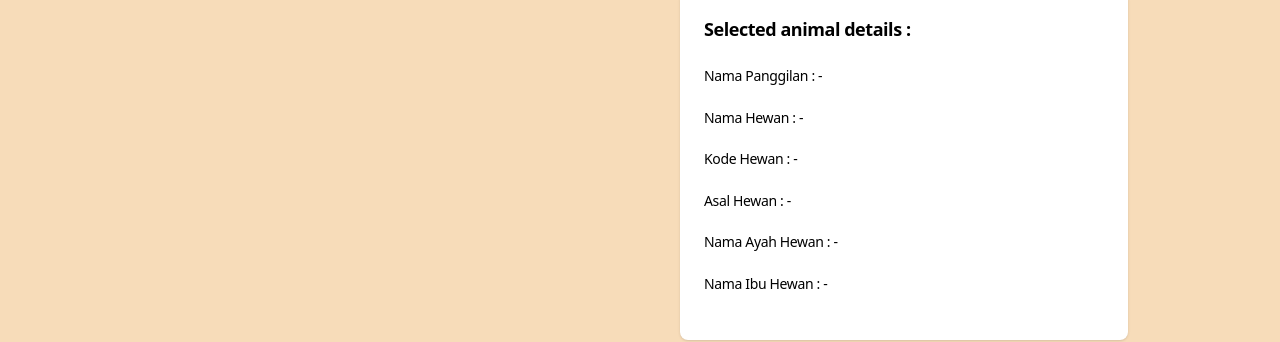
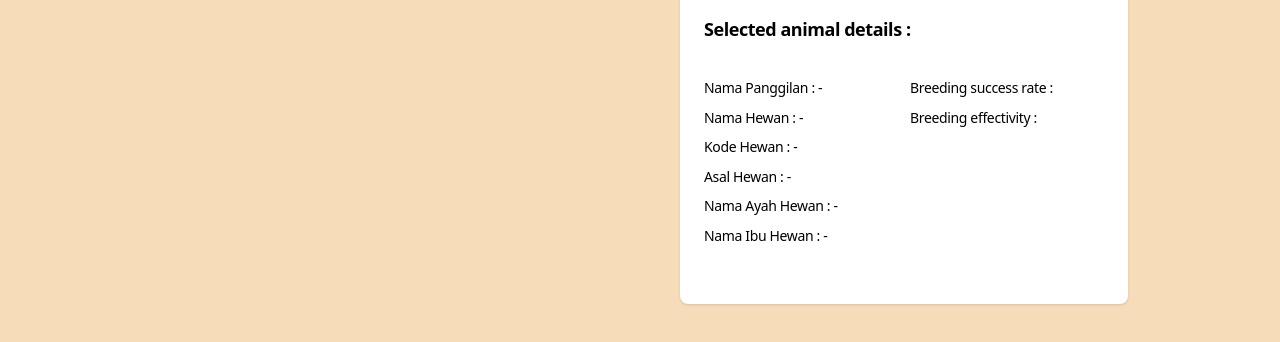
Before and after one commit to timothyjohan/14_Cruixx_Mate-Diary, a React (Vite) app in the folder mate-diary/: page /tree in a window 1280 px wide. Shown: the part 247-589 px from the top of the page. Built offline with nearby package versions, Linux system fonts and the light colour scheme; no server answers.

Commit message:
fix bug + improve family tree

```diff
--- a/mate-diary/src/pages/FamilyTree.jsx
+++ b/mate-diary/src/pages/FamilyTree.jsx
@@ -14,6 +14,8 @@ export default function FamilyTree(){
     const [animalTree, setAnimalTree] = useState({})
     const [animalDetail, setAnimalDetail] = useState({})
     const [timerId, setTimerId] = useState(null)
+    const [kawinSuksesRate, setKawinSuksesRate] = useState("")
+    const [kawinEfektifRate, setKawinEfektifRate] = useState("")
 
     const [cookies, setCookie, removeCookie] = useCookies(['currentUser', 'currentAnimal']);
     const [currentUser, setCurrentUser] = useState(null)
@@ -43,7 +45,7 @@ export default function FamilyTree(){
         checkCookie()
     },[currentUser])
 
-    const fetchNamaChildHewan = (nama) => {
+    const fetchNamaChildHewan = async (nama) => {
         if(nama.length === 0) {
             setAnimalDropdown([])
             return
@@ -56,18 +58,86 @@ export default function FamilyTree(){
     }
 
     const fetchDetail = async (tag) => {
-        setAnimalDetail({...animalTree[tag]})
+        try {
+            const newAnimalDetail = {...animalDetail, ...animalTree[tag]};
+            setAnimalDetail(newAnimalDetail);
+
+            let parentFemPromise = Promise.resolve({ data: { msg: { nama_panggilan: "-" } } });
+            let parentMalePromise = Promise.resolve({ data: { msg: { nama_panggilan: "-" } } });
+
+            if(newAnimalDetail.parent_fem && newAnimalDetail.parent_fem > 0) {
+                parentFemPromise = axios.get(`http://localhost:3000/animal/${newAnimalDetail.parent_fem}?username=${currentUser.username}&password=${currentUser.password}`);
+            }
+
+            if(newAnimalDetail.parent_male && newAnimalDetail.parent_male > 0) {
+                parentMalePromise = axios.get(`http://localhost:3000/animal/${newAnimalDetail.parent_male}?username=${currentUser.username}&password=${currentUser.password}`);
+            }
+
+            const [responseFem, responseMale] = await Promise.all([parentFemPromise, parentMalePromise]);
+
+            const updatedAnimalDetail = {
+                ...newAnimalDetail,
+                nama_ibu: responseFem.data.msg.nama_panggilan,
+                nama_ayah: responseMale.data.msg.nama_panggilan
+            };
+
+            setAnimalDetail(updatedAnimalDetail);
+
+            fetchSuccessRate(newAnimalDetail.id_animal);
+            fetchEffectivity(newAnimalDetail.id_animal);
+        } catch (e) {
+            console.error(e);
+            setAnimalDetail((prevAnimalDetail) => ({...prevAnimalDetail, nama_ibu: "-", nama_ayah: "-"}));
+        }
     }
 
     const fetchFamilyTree = async (idAnimal) => {
         if(!idAnimal) {
+            return;
+        }
+        try {
+            const response = await axios.get(`http://localhost:3000/animal/family/${idAnimal}?username=${currentUser.username}&password=${currentUser.password}`);
+            const animalTree = response.data.msg;
+            setValueInputAnimal(animalTree.anak.nama_panggilan);
+            setAnimalTree((prevTree) => ({...prevTree, ...animalTree}));
+
+            let newAnimalDetail = {...animalTree.anak};
+
+            if(animalTree.anak.parent_fem && animalTree.anak.parent_fem > 0) {
+                const femParentResponse = await axios.get(`http://localhost:3000/animal/${animalTree.anak.parent_fem}?username=${currentUser.username}&password=${currentUser.password}`);
+                newAnimalDetail = {...newAnimalDetail, nama_ibu: femParentResponse.data.msg.nama_panggilan};
+            }
+
+            if(animalTree.anak.parent_male && animalTree.anak.parent_male > 0) {
+                const maleParentResponse = await axios.get(`http://localhost:3000/animal/${animalTree.anak.parent_male}?username=${currentUser.username}&password=${currentUser.password}`);
+                newAnimalDetail = {...newAnimalDetail, nama_ayah: maleParentResponse.data.msg.nama_panggilan};
+            }
+
+            setAnimalDetail(newAnimalDetail);
+            fetchSuccessRate(idAnimal);
+            fetchEffectivity(idAnimal);
+        } catch (e) {
+            console.error(e);
+        }
+    }
+
+    const fetchSuccessRate = async (idAnimal) => {
+        if(!idAnimal) {
             return
         }
-        axios.get(`http://localhost:3000/animal/family/${idAnimal}?username=${currentUser.username}&password=${currentUser.password}`).then((responseData) => {
-            const animalTree = responseData.data.msg;
-            setValueInputAnimal(animalTree.anak.nama_panggilan)
-            setAnimalTree({...animalTree})
-            setAnimalDetail({...animalTree.anak})
+        axios.get(`http://localhost:3000/prediction/h_kawin?id_animal=${idAnimal}&username=${currentUser.username}&password=${currentUser.password}`).then((responseData) => {
+            const kawinSuccessRate = responseData.data.msg;
+            setKawinSuksesRate(kawinSuccessRate)
+        });
+    }
+
+    const fetchEffectivity = async (idAnimal) => {
+        if(!idAnimal) {
+            return
+        }
+        axios.get(`http://localhost:3000/prediction/d_kawin?id_animal=${idAnimal}&username=${currentUser.username}&password=${currentUser.password}`).then((responseData) => {
+            const kawinEffectivityRate = responseData.data.msg;
+            setKawinEfektifRate(kawinEffectivityRate)
         });
     }
 
@@ -130,7 +200,7 @@ export default function FamilyTree(){
                                         class="bg-red-800 inline-block rounded-full bg-warning px-6 pb-2 pt-2.5 text-xs font-medium uppercase leading-normal text-white shadow-warning-3 transition duration-150 ease-in-out hover:bg-warning-accent-300 hover:shadow-warning-2 focus:bg-warning-accent-300 focus:shadow-warning-2 focus:outline-none focus:ring-0 active:bg-warning-600 active:shadow-warning-2 motion-reduce:transition-none dark:shadow-black/30 dark:hover:shadow-dark-strong dark:focus:shadow-dark-strong dark:active:shadow-dark-strong"
                                         onClick={() => fetchDetail("nenek_ayah")}
                                     >
-                                        [KAKEK AYAH: {animalTree.nenek_ayah.nama_panggilan}]
+                                        [NENEK AYAH: {animalTree.nenek_ayah.nama_panggilan}]
                                     </button>
                                 )
                             }
@@ -152,7 +222,7 @@ export default function FamilyTree(){
                                         class="bg-red-800 inline-block rounded-full bg-warning px-6 pb-2 pt-2.5 text-xs font-medium uppercase leading-normal text-white shadow-warning-3 transition duration-150 ease-in-out hover:bg-warning-accent-300 hover:shadow-warning-2 focus:bg-warning-accent-300 focus:shadow-warning-2 focus:outline-none focus:ring-0 active:bg-warning-600 active:shadow-warning-2 motion-reduce:transition-none dark:shadow-black/30 dark:hover:shadow-dark-strong dark:focus:shadow-dark-strong dark:active:shadow-dark-strong"
                                         onClick={() => fetchDetail("nenek_ibu")}
                                     >
-                                        [KAKEK AYAH: {animalTree.nenek_ibu.nama_panggilan}]
+                                        [NENEK IBU: {animalTree.nenek_ibu.nama_panggilan}]
                                     </button>
                                 )
                             }
@@ -266,24 +336,37 @@ export default function FamilyTree(){
                         <h1 class="text-sm font-bold leading-tight tracking-tight md:text-lg">
                             Selected animal details :
                         </h1>
-                        <h1 class="text-sm leading-tight tracking-tight md:text-md">
+                        <div class="grid grid-cols-2 gap-3">
+                            <div>
+                                <h1 class="my-3 text-sm leading-tight tracking-tight md:text-md">
                                     Nama Panggilan : {animalDetail.nama_panggilan ?? "-"}
                                 </h1>
-                        <h1 class="text-sm leading-tight tracking-tight md:text-md">
+                                <h1 class="my-3 text-sm leading-tight tracking-tight md:text-md">
                                     Nama Hewan : {animalDetail.nama_hewan ?? "-"}
                                 </h1>
-                        <h1 class="text-sm leading-tight tracking-tight md:text-md">
+                                <h1 class="my-3 text-sm leading-tight tracking-tight md:text-md">
                                     Kode Hewan : {animalDetail.kode_hewan ?? "-"}
                                 </h1>
-                        <h1 class="text-sm leading-tight tracking-tight md:text-md">
+                                <h1 class="my-3 text-sm leading-tight tracking-tight md:text-md">
                                     Asal Hewan : {animalDetail.asal_hewan ?? "-"}
                                 </h1>
-                        <h1 class="text-sm leading-tight tracking-tight md:text-md">
-                            Nama Ayah Hewan : {animalDetail.parent_male ?? "-"}
+                                <h1 class="my-3 text-sm leading-tight tracking-tight md:text-md">
+                                    Nama Ayah Hewan : {animalDetail.nama_ayah ?? "-"}
                                 </h1>
-                        <h1 class="text-sm leading-tight tracking-tight md:text-md">
-                            Nama Ibu Hewan : {animalDetail.parent_fem ?? "-"}
+                                <h1 class="my-3 text-sm leading-tight tracking-tight md:text-md">
+                                    Nama Ibu Hewan : {animalDetail.nama_ibu ?? "-"}
                                 </h1>
+                            </div>
+                            <div>
+                                <h1 class="my-3 text-sm leading-tight tracking-tight md:text-md">
+                                    Breeding success rate : <b>{kawinSuksesRate ?? "-"}</b>
+                                </h1>
+                                <h1 class="my-3 text-sm leading-tight tracking-tight md:text-md">
+                                    Breeding effectivity : <b>{kawinEfektifRate ?? "-"}</b>
+                                </h1>
+                            </div>
+                        </div>
+
                         <div class="flex justify-end">
                             {
                                 (animalDetail.id_animal && animalDetail.id_animal !== animalTree.anak.id_animal) && (
```
Lines whose indentation alone changed are shown as unchanged.
